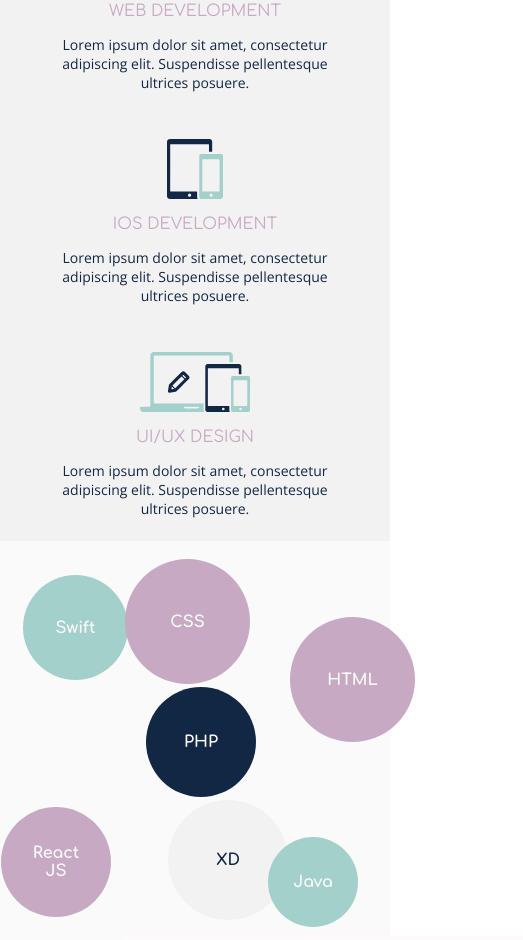
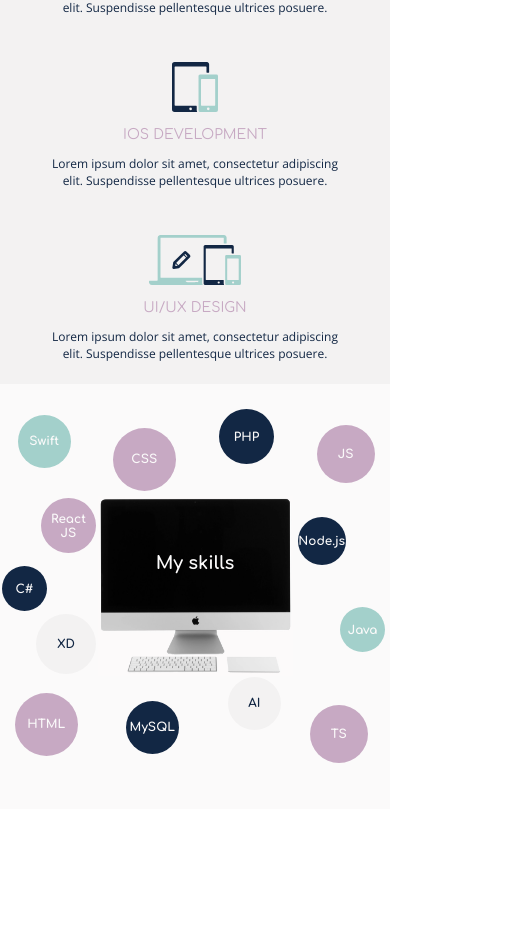
Before and after one commit to anatanczak/my-website-v2, a React (Create React App) app: page / in a window 390 px wide. Shown: the part 1017-1957 px from the top of the page, 523 px wide, since content can reach past the window. After the commit the page ends 1826 px from the top, so only its background shows below. Built offline with nearby package versions, Linux system fonts and the light colour scheme; what i18next-xhr-backend would draw is missing.

Commit message:
add responsive to skills section

```diff
--- a/src/Components/BallComponent/Ball.tsx
+++ b/src/Components/BallComponent/Ball.tsx
@@ -17,7 +17,6 @@ const Ball: FunctionComponent<BallProps> = ({
   titleColor,
   delay
 }) => {
-  console.log(`name${title}---${delay}`);
   return (
     <div
       className="BallContainer"
--- a/src/Components/BallComponent/styles.scss
+++ b/src/Components/BallComponent/styles.scss
@@ -29,6 +29,30 @@
   }
 }
 
+/* ---------------------------  Mobile --------------------------- */
+
+@media (max-width: $mobile-max-width) {
+  .BallContainer {
+    &-Ball {
+      &-Title {
+        font: $mobile-skill-font;
+      }
+    }
+  }
+}
+
+/* ---------------------------  Tablet --------------------------- */
+@media (min-width: $tablet-min-width) {
+  .BallContainer {
+    &-Ball {
+      &-Title {
+        font: $desktop-tablet-skill-font;
+      }
+    }
+  }
+}
+
+/* ---------------------------  Animations  --------------------------- */
 // @-webkit-keyframes bubble-anim {
 //   0% {
 //     -webkit-transform: scale(1);
--- a/src/Components/HomeComponent/ServiceComponent/styles.scss
+++ b/src/Components/HomeComponent/ServiceComponent/styles.scss
@@ -20,7 +20,6 @@
     text-transform: uppercase;
     text-align: center;
     color: $main-lilly;
-    font: $mobile-tablet-h3;
     margin: 0.5em;
   }
   &-Text {
@@ -28,7 +27,33 @@
     width: 80%;
     text-align: center;
     color: $main-darkblue;
-    font: $mobile-tablet-p;
+  }
+}
+/* ---------------------------  Mobile --------------------------- */
+
+@media (max-width: $mobile-max-width) {
+  .ServiceContainer {
+    &-Image {
+      height: 50px;
+    }
+    &-Title {
+      font: $mobile-h3;
+    }
+    &-Text {
+      font: $mobile-p;
+    }
+  }
+}
+
+/* ---------------------------  Tablet --------------------------- */
+@media (min-width: $tablet-min-width) {
+  .ServiceContainer {
+    &-Title {
+      font: $tablet-h3;
+    }
+    &-Text {
+      font: $tablet-p;
+    }
   }
 }
 
--- a/src/Components/HomeComponent/SkillsComponent/SkillBubble/SkillBubble.tsx
+++ b/src/Components/HomeComponent/SkillsComponent/SkillBubble/SkillBubble.tsx
@@ -16,6 +16,7 @@ const SkillBubble: FunctionComponent<SkillBubbleProps> = ({
   makeVisible = true,
   delay
 }) => {
+  const [windowWidth, setWindowWidth] = useState(window.innerWidth);
   const bubbleColor = (() => {
     switch (skill.section) {
       case 'Mobile':
@@ -28,8 +29,17 @@ const SkillBubble: FunctionComponent<SkillBubbleProps> = ({
         return '#f3f2f2';
     }
   })();
+  let bubbleSize = skill.sizeRatio * 5 + 80;
+  if (windowWidth < 767) {
+    bubbleSize /= 2;
+  }
 
-  const bubbleSize = skill.sizeRatio * 5 + 80;
+  useEffect(() => {
+    function handleResize() {
+      setWindowWidth(window.innerWidth);
+    }
+    window.addEventListener('resize', handleResize);
+  });
 
   return (
     <div
--- a/src/Components/HomeComponent/SkillsComponent/skillCollections.ts
+++ b/src/Components/HomeComponent/SkillsComponent/skillCollections.ts
@@ -9,16 +9,18 @@ export const leftSkillBubblesCollection: Array<SkillBubble> = [
   },
   {
     section: 'Front',
-    sizeRatio: 6,
-    animationDelay: 3,
-    label: 'React JS'
+    sizeRatio: 9,
+    animationDelay: 12,
+    label: 'CSS'
   },
+
   {
     section: 'Back',
-    sizeRatio: 2,
-    animationDelay: 6,
-    label: 'C#'
+    sizeRatio: 6,
+    animationDelay: 15,
+    label: 'PHP'
   },
+
   {
     section: 'Front',
     sizeRatio: 7,
@@ -29,15 +31,15 @@ export const leftSkillBubblesCollection: Array<SkillBubble> = [
 export const upperSkillBubblesCollection: Array<SkillBubble> = [
   {
     section: 'Front',
-    sizeRatio: 9,
-    animationDelay: 12,
-    label: 'CSS'
+    sizeRatio: 6,
+    animationDelay: 3,
+    label: 'React JS'
   },
   {
     section: 'Back',
-    sizeRatio: 6,
-    animationDelay: 15,
-    label: 'PHP'
+    sizeRatio: 2,
+    animationDelay: 6,
+    label: 'C#'
   },
   {
     section: 'Design',
@@ -54,10 +56,10 @@ export const lowerSkillBubblesCollection: Array<SkillBubble> = [
     label: 'Node.js'
   },
   {
-    section: 'Design',
-    sizeRatio: 5,
-    animationDelay: 24,
-    label: 'AI'
+    section: 'Mobile',
+    sizeRatio: 2,
+    animationDelay: 30,
+    label: 'Java'
   }
 ];
 export const rightSkillBubblesCollection: Array<SkillBubble> = [
@@ -68,17 +70,18 @@ export const rightSkillBubblesCollection: Array<SkillBubble> = [
     label: 'HTML'
   },
   {
-    section: 'Mobile',
-    sizeRatio: 2,
-    animationDelay: 30,
-    label: 'Java'
-  },
-  {
     section: 'Back',
     sizeRatio: 5,
     animationDelay: 33,
     label: 'MySQL'
   },
+  {
+    section: 'Design',
+    sizeRatio: 5,
+    animationDelay: 24,
+    label: 'AI'
+  },
+
   {
     section: 'Front',
     sizeRatio: 7,
--- a/src/Components/HomeComponent/SkillsComponent/styles.scss
+++ b/src/Components/HomeComponent/SkillsComponent/styles.scss
@@ -8,43 +8,171 @@
   background-color: $main-white;
   display: flex;
   justify-content: center;
-  padding: 1em;
 
   &-Left {
     display: flex;
     flex-direction: column;
     justify-content: space-between;
-    min-width: 30%;
     align-items: flex-end;
     // border: 1px solid green;
-
-    & > div:nth-child(1) {
-      align-self: center;
-      margin-top: 15%;
-      margin-left: 10%;
-    }
-    & > div:nth-child(2) {
-      margin-right: 10%;
-      margin-bottom: 15%;
-    }
-    & > div:nth-child(3) {
-      align-self: center;
-      margin-left: 20%;
-    }
-    & > div:nth-child(4) {
-      margin-bottom: 30%;
-    }
   }
   &-Center {
     display: flex;
     flex-direction: column;
     justify-content: space-between;
-    min-width: 35%;
 
     &-UpperBubblesContainer {
       display: flex;
       flex-wrap: wrap;
-      //border: 1px solid green;
+      // border: 1px solid green;
+    }
+    &-ComputerContainer {
+      display: flex;
+      justify-content: center;
+      align-items: flex-start;
+
+      background-image: url('../../../assets/img/imac_background_mobile.webp');
+      background-repeat: no-repeat;
+      background-position: center;
+      background-size: contain;
+
+      &-Title {
+        margin-top: 25%;
+        margin-bottom: 25%;
+        margin-left: 1em;
+        margin-right: 1em;
+        color: $main-white;
+        text-align: center;
+      }
+    }
+    &-LowerBubblesContainer {
+      display: flex;
+      justify-content: space-around;
+      align-self: stretch;
+      //    border: 1px solid green;
+    }
+  }
+  &-Right {
+    //  border: 1px solid green;
+    display: flex;
+    flex-direction: column;
+    justify-content: space-around;
+  }
+}
+
+/* ---------------------------  Mobile --------------------------- */
+
+@media (max-width: $mobile-max-width) {
+  .SkillCollectionsContainer {
+    flex-direction: column;
+    &-Left {
+      flex-direction: row;
+      padding: 1em 0.2em 0.3em 1em;
+      justify-content: space-between;
+
+      & > div:nth-child(1) {
+        margin-bottom: 6%;
+      }
+      & > div:nth-child(2) {
+        margin-top: 7%;
+      }
+      & > div:nth-child(3) {
+        margin-bottom: 7%;
+      }
+      & > div:nth-child(4) {
+        margin-right: 3%;
+        margin-bottom: 2%;
+      }
+    }
+    &-Center {
+      flex-direction: row;
+      &-UpperBubblesContainer {
+        flex-direction: column;
+        min-width: 25%;
+        & > div:nth-child(1) {
+          align-self: flex-end;
+        }
+        & > div:nth-child(2) {
+          margin-top: 10%;
+        }
+        & > div:nth-child(3) {
+          align-self: flex-end;
+        }
+      }
+      &-ComputerContainer {
+        padding: 1em;
+        min-width: 50%;
+        min-height: 160px;
+
+        &-Title {
+          font: $mobile-h2;
+        }
+      }
+      &-LowerBubblesContainer {
+        flex-direction: column;
+        min-width: 25%;
+
+        & > div:nth-child(1) {
+          margin-left: 4%;
+        }
+        & > div:nth-child(2) {
+          align-self: flex-end;
+          margin-bottom: 3%;
+          margin-right: 4%;
+        }
+      }
+    }
+    &-Right {
+      flex-direction: row;
+      & > div:nth-child(1) {
+        margin-top: 4%;
+      }
+      & > div:nth-child(2) {
+        margin-top: 6%;
+        margin-left: 5%;
+      }
+      & > div:nth-child(3) {
+        margin-bottom: 20%;
+        margin-left: 5%;
+      }
+      & > div:nth-child(4) {
+        margin-top: 7%;
+        margin-right: 2%;
+      }
+    }
+  }
+}
+
+/* ---------------------------  Tablet --------------------------- */
+@media (min-width: $tablet-min-width) {
+  .SkillCollectionsContainer {
+    padding: 2.5em 1em;
+
+    &-Left {
+      min-width: 30%;
+
+      & > div:nth-child(1) {
+        align-self: flex-end;
+        margin-top: 30%;
+      }
+      & > div:nth-child(2) {
+        align-self: center;
+        margin-left: 7%;
+        margin-bottom: 10%;
+      }
+      & > div:nth-child(3) {
+        align-self: flex-end;
+        margin-bottom: 15%;
+      }
+      & > div:nth-child(4) {
+        margin-bottom: 15%;
+        margin-right: 10%;
+      }
+    }
+    &-Center {
+      min-width: 40%;
+
+      &-UpperBubblesContainer {
         & > div:nth-child(1) {
           width: 50%;
         }
@@ -57,30 +185,14 @@
         }
       }
       &-ComputerContainer {
-      position: relative;
-      display: flex;
-      background-image: url('../../../assets/img/imac_background_desktop.webp');
-      background-repeat: no-repeat;
-      background-position: center;
-      background-size: contain;
-      min-width: 400px;
-      min-height: 384px;
+        min-width: 380;
+        min-height: 300px;
 
         &-Title {
-        position: absolute;
-        color: $main-white;
-        font: $mobile-tablet-h2;
-        bottom: 50%;
-        left: 50%;
-        transform: translate(-50%, -50%);
-        text-align: center;
+          font: $tablet-h2;
         }
       }
       &-LowerBubblesContainer {
-      display: flex;
-      justify-content: space-around;
-      align-self: stretch;
-      //  border: 1px solid green;
         & > div:nth-child(1) {
           margin-top: 10%;
           margin-left: 5%;
@@ -92,10 +204,6 @@
       }
     }
     &-Right {
-    // border: 1px solid green;
-    display: flex;
-    flex-direction: column;
-    justify-content: space-around;
       min-width: 30%;
 
       & > div:nth-child(1) {
@@ -115,3 +223,31 @@
       }
     }
   }
+}
+
+/* ---------------------------  Desktop --------------------------- */
+@media (min-width: $desktop-min-width) {
+  .SkillCollectionsContainer {
+    padding: 2.5em 1em;
+
+    &-Left {
+      min-width: 25%;
+    }
+    &-Center {
+      min-width: 35%;
+
+      &-ComputerContainer {
+        background-image: url('../../../assets/img/imac_background_desktop.webp');
+        min-width: 400px;
+        min-height: 384px;
+
+        &-Title {
+          font: $desktop-h2;
+        }
+      }
+    }
+    &-Right {
+      min-width: 25%;
+    }
+  }
+}
--- a/src/_vars.scss
+++ b/src/_vars.scss
@@ -11,15 +11,18 @@ $tablet-h1: 700 30px 'Comfortaa', sans-serif;
 $desktop-h1: 700 48px 'Comfortaa', sans-serif;
 
 /* ------------- H2 Fonts ---------------  */
-$mobile-tablet-h2: 700 24px 'Comfortaa', sans-serif;
+$mobile-h2: 700 18px 'Comfortaa', sans-serif;
+$tablet-h2: 700 24px 'Comfortaa', sans-serif;
 $desktop-h2: 700 36px 'Comfortaa', sans-serif;
 
 /* ------------- H3 Fonts ---------------  */
-$mobile-tablet-h3: 400 16px 'Comfortaa', sans-serif;
+$mobile-h3: 400 14px 'Comfortaa', sans-serif;
+$tablet-h3: 400 16px 'Comfortaa', sans-serif;
 $desktop-h3: 400 20px 'Comfortaa', sans-serif;
 
 /* ------------- P Fonts ---------------  */
-$mobile-tablet-p: 400 14px 'Open Sans', sans-serif;
+$mobile-p: 400 12px 'Open Sans', sans-serif;
+$tablet-p: 400 14px 'Open Sans', sans-serif;
 $desktop-p: 400 16px 'Open Sans', sans-serif;
 
 /* ------------- Skills Fonts ---------------  */
--- a/src/locales/fr/translation.json
+++ b/src/locales/fr/translation.json
@@ -3,5 +3,5 @@
   "navbar.portfolio": "portfolio",
   "navbar.aboutMe": "me conaître",
   "navbar.home": "accueil",
-  "home.skills.title": "Mes compétence"
+  "home.skills.title": "Mes compétences"
 }
```
Also changed, not shown: src/Components/HomeComponent/styles.scss (+13 -6 lines), src/assets/img/imac_background_mobile.webp (added). Lines whose indentation alone changed are shown as unchanged.
